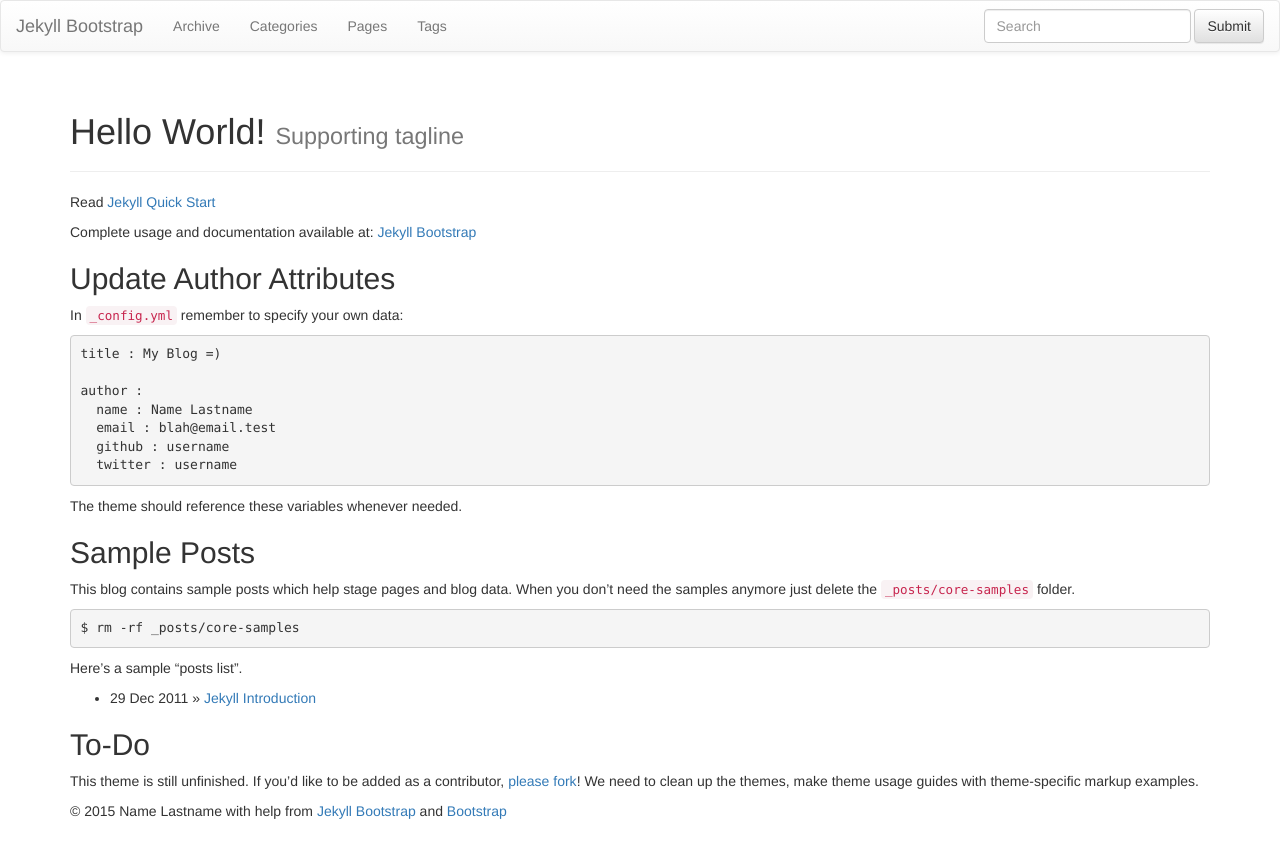
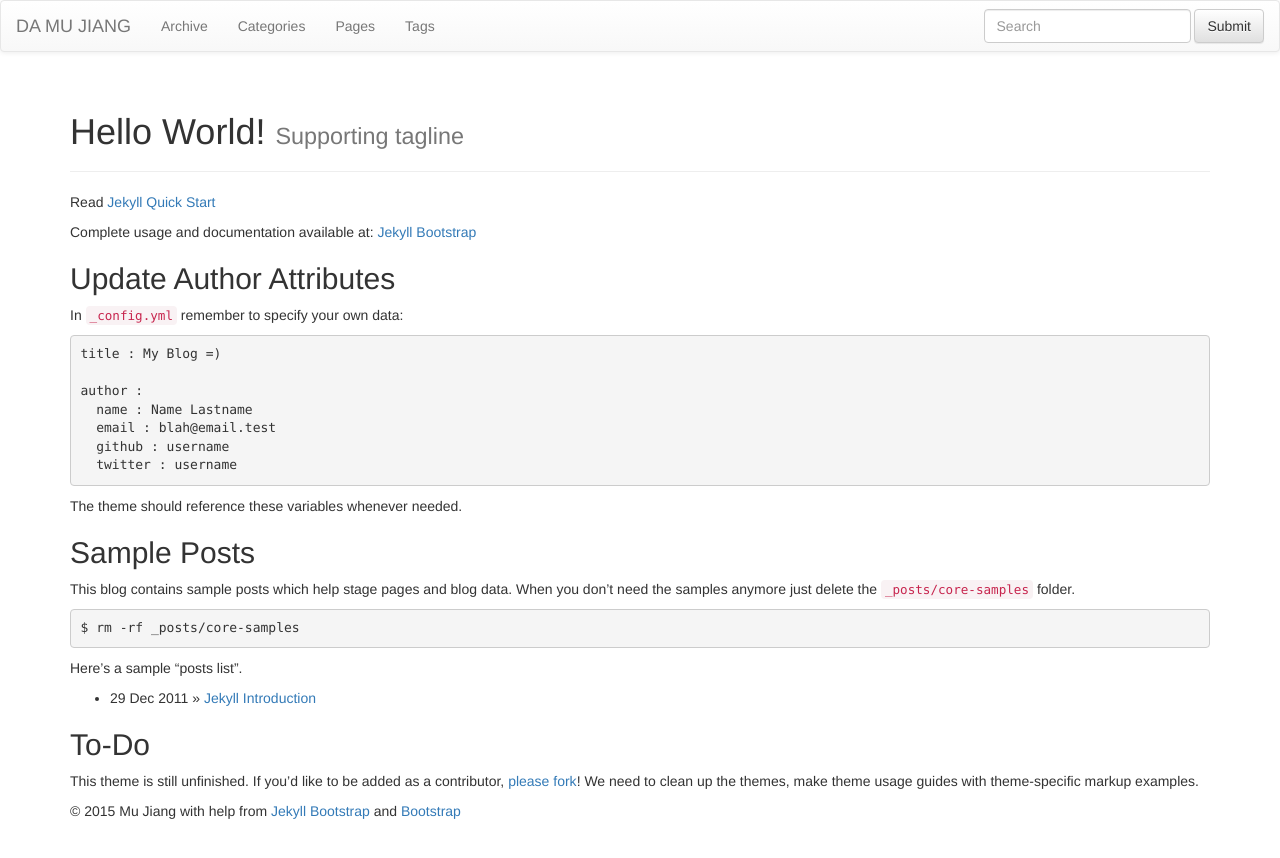
Before and after one commit to damujiang/mujiang.github.io, a Jekyll site: the page built from index.md, in a window 1280 px wide. Shown: the top 858 px of the page. Built offline with Jekyll 4.4.1, drawn with Linux system fonts in a browser that asks for light colours; nearby versions of some CDN libraries; library files that are not in the unit come from our copies.

Commit message:
modify config

```diff
--- a/_config.yml
+++ b/_config.yml
@@ -8,14 +8,14 @@ highlighter: pygments
 # Themes are encouraged to use these universal variables
 # so be sure to set them if your theme uses them.
 #
-title : Jekyll Bootstrap
+title : DA MU JIANG
 tagline: Site Tagline
 author :
-  name : Name Lastname
-  email : blah@email.test
-  github : username
-  twitter : username
-  feedburner : feedname
+  name : Mu Jiang
+  email : 1819021@qq.com
+  github : damujiang
+  twitter : damujiang
+  feedburner : damujiang
 
 # The production_url is only used when full-domain names are needed
 # such as sitemap.txt
@@ -25,7 +25,7 @@ author :
 # Else if you are pushing to username.github.io, replace with your username.
 # Finally if you are pushing to a GitHub project page, include the project name at the end.
 #
-production_url : http://username.github.io
+production_url : http://mujiang.github.io
 
 # All Jekyll-Bootstrap specific configurations are namespaced into this hash
 #
```
